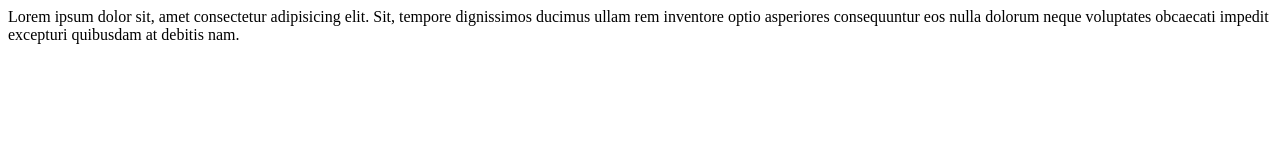
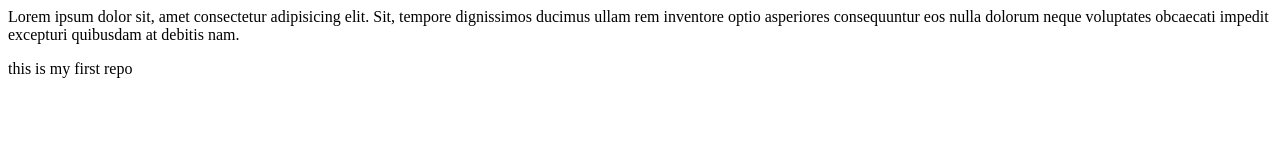
Before and after one commit to saikiran-svg/localrepo, a plain HTML site: page index.html in a window 1280 px wide. Drawn offline with Linux system fonts and the light colour scheme.

Commit message:
add redme

```diff
--- a/index.html
+++ b/index.html
@@ -1 +1,2 @@
 <p> Lorem ipsum dolor sit, amet consectetur adipisicing elit. Sit, tempore dignissimos ducimus ullam rem inventore optio asperiores consequuntur eos nulla dolorum neque voluptates obcaecati impedit excepturi quibusdam at debitis nam.</p>
+<p>  this is my first repo </p>
```
